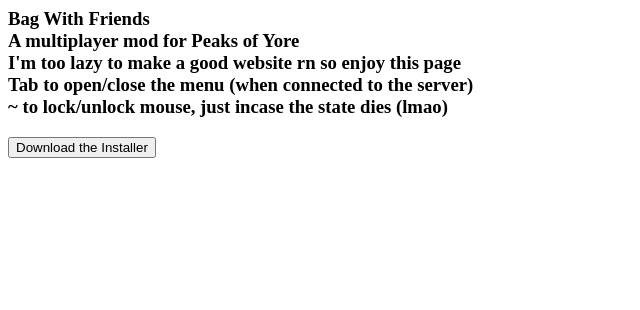
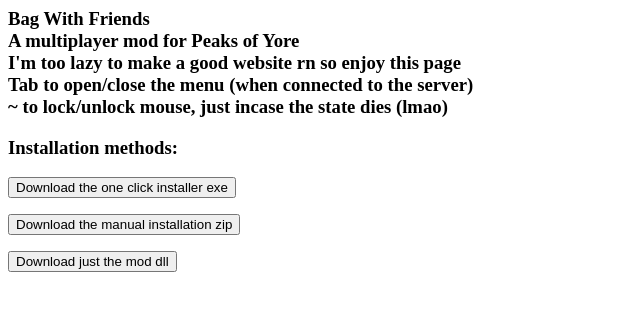
Before and after one commit to Kaden5480/bwf-server, a website: page public/index.html in a window 1280 px wide. Shown: the whole page, without its empty margins (0-640 px from the left). Drawn offline with Linux system fonts and the light colour scheme.

Commit message:
bugfixes

```diff
--- /dev/null
+++ b/public/Bag_With_Friends/Installation.txt
@@ -0,0 +1,6 @@
+INSTALL PART 1:
+download melonloader (nightly build, it has a fix not in stable yet): https://nightly.link/LavaGang/MelonLoader/workflows/build/alpha-development
+extract melonloader into the Peaks of Yore game folder (next to the exe)
+
+INSTALL PART 2 or MOD UPDATE:
+copy the folders next to this txt (Mods/ and UserLibs/) into the Peaks of Yore game folder (next to the exe)
--- a/public/index.html
+++ b/public/index.html
@@ -10,8 +10,17 @@
 Tab to open/close the menu (when connected to the server)<br>
 ~ to lock/unlock mouse, just incase the state dies (lmao)
 </h3>
+<h3>
+   Installation methods:
+</h3>
 <form method="get" action="Bag_With_Friends_Installer.exe">
-   <button type="submit">Download the Installer</button>
+   <button type="submit">Download the one click installer exe</button>
+</form>
+<form method="get" action="Bag_With_Friends\Bag_With_Friends.zip">
+   <button type="submit">Download the manual installation zip</button>
+</form>
+<form method="get" action="Bag_With_Friends\Mods\Bag With Friends.dll">
+   <button type="submit">Download just the mod dll</button>
 </form>
 
 </body>
```
Also changed, not shown: 13 other files.
